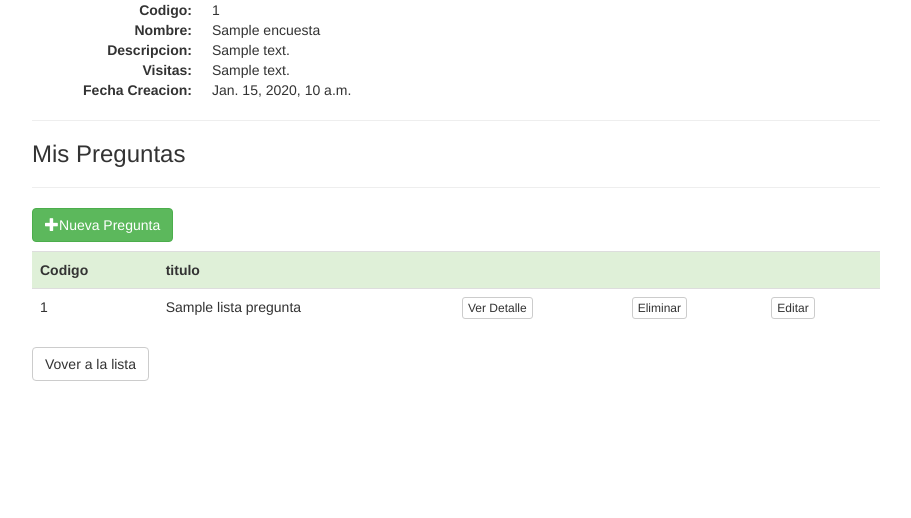
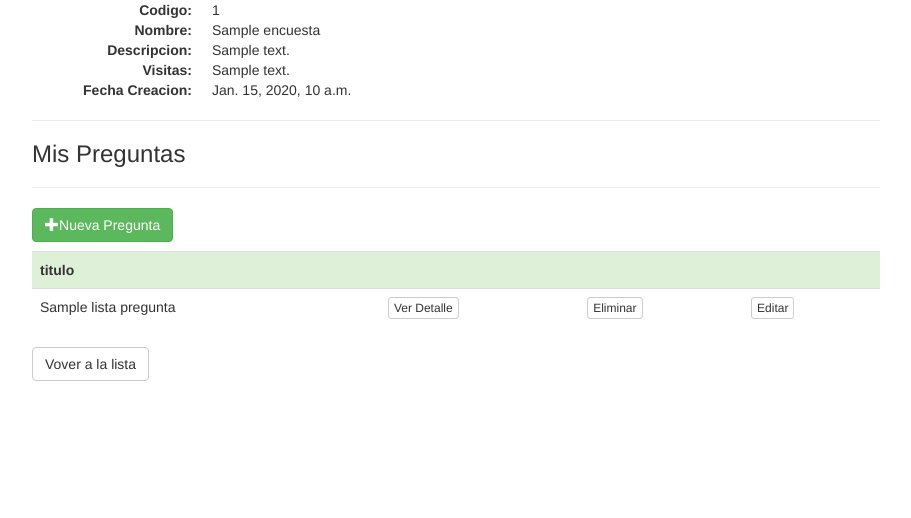
Before and after one commit to SnowOfCry/proyectoSistemaEncuestas, a Django app: template encuestaapp/templates/detalle_encuesta.html in a window 1280 px wide. Shown: the part 236-754 px from the top of the page, without its empty margins (38-949 px from the left). Run offline with Django 3.2, Linux system fonts and the light colour scheme; the template is opened without the code that fills it: most values are stand-ins (such as "Sample title", 1, 10 or a date in 2020); some libraries are stand-ins or nearby versions.

Commit message:
Mejora de vista de detalle

```diff
--- a/encuestaapp/templates/detalle_encuesta.html
+++ b/encuestaapp/templates/detalle_encuesta.html
@@ -38,7 +38,7 @@
        <table class="table table-hover">
            <tr class="success">
 
-               <th>Codigo</th>
+
                <th>titulo</th>
                <th></th>
                <th></th>
@@ -51,7 +51,6 @@
   				     {% if pr.encuesta_id == encuesta.id%}
 
 
-                   <td>{{pr.id}}</td>
                    <td>{{pr.titulo}}</td>
                    <td><a href="{% url 'detalle-pregunta' encuesta.id pr.id %}" class="btn btn-default btn-xs">Ver Detalle</a></td>
                    <td><a href="{% url 'pregunta-delete' encuesta.id pr.id %}"class="btn btn-default btn-xs">Eliminar</a></td>
--- a/encuestaapp/templates/detalle_pregunta.html
+++ b/encuestaapp/templates/detalle_pregunta.html
@@ -27,7 +27,7 @@
        <table class="table table-hover">
            <tr class="success">
 
-               <th>Codigo</th>
+
                <th>titulo</th>
                <th>Votos</th>
                <th></th>
```
